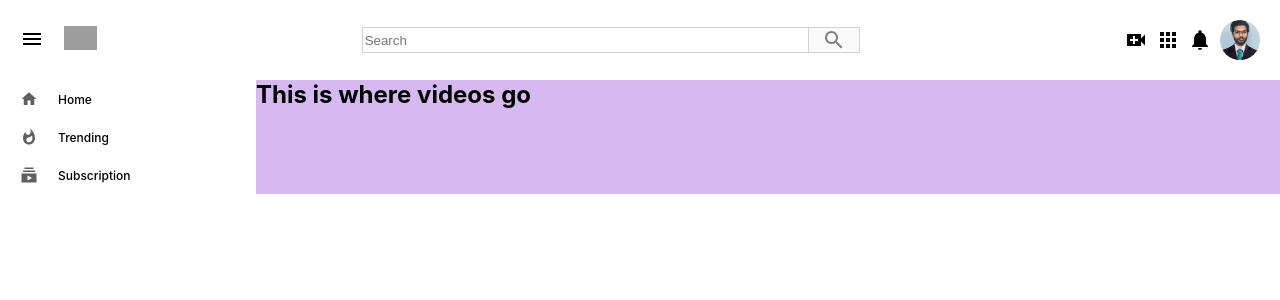
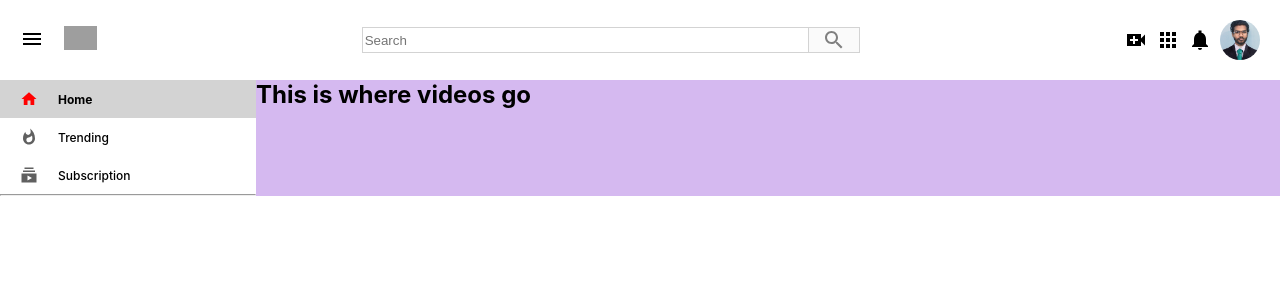
Before and after one commit to 12saif/Youtube-clone-app, a React (Create React App) app: page / in a window 1280 px wide. Shown: the top 300 px of the page. Built offline with nearby package versions, Linux system fonts and the light colour scheme; grey boxes are pictures that could not be loaded.

Commit message:
letest commits

```diff
--- a/src/Components/Sidebar/Sidebar.js
+++ b/src/Components/Sidebar/Sidebar.js
@@ -9,9 +9,10 @@ import SubscriptionsSharpIcon from '@mui/icons-material/SubscriptionsSharp';
 function Sidebar() {
   return (
     <div className="sidebar">
-      <SidebarRow Icon={HomeSharpIcon} title="Home" />
+      <SidebarRow selected Icon={HomeSharpIcon} title="Home" />
       <SidebarRow Icon={WhatshotSharpIcon} title="Trending" />
       <SidebarRow Icon={SubscriptionsSharpIcon} title="Subscription" />
+      <hr/>
     </div>
   );
 }
--- a/src/Components/SidebarRow/SidebarRow.css
+++ b/src/Components/SidebarRow/SidebarRow.css
@@ -24,3 +24,19 @@
 .sidebarRow:hover > .sidebarRow__icon{
     color: red;
 }
+
+.sidebarRow:hover > .sidebarRow__title{
+    font-weight: bold;
+}
+
+.sidebarRow.selected{
+    background-color: lightgray;
+}
+
+.sidebarRow.selected > .sidebarRow__icon{
+    color: red;
+}
+
+.sidebarRow.selected > .sidebarRow__title{
+    font-weight: bold;
+}
--- a/src/Components/SidebarRow/SidebarRow.js
+++ b/src/Components/SidebarRow/SidebarRow.js
@@ -2,10 +2,10 @@ import React from "react";
 import "./SidebarRow.css";
 // import HomeSharpIcon from "@mui/icons-material/HomeSharp";
 
-const SidebarRow = ({ Icon, title }) => {
+const SidebarRow = ({ selected, Icon, title }) => {
   return (
-    <div className="sidebarRow">
-      <Icon className="sidebarRow__icon" />
+    <div className={`sidebarRow ${selected && "selected"}`}>
+      <Icon className="sidebarRow__icon"/>
       <h2 className="sidebarRow__title">{title}</h2>
     </div>
   );
```
